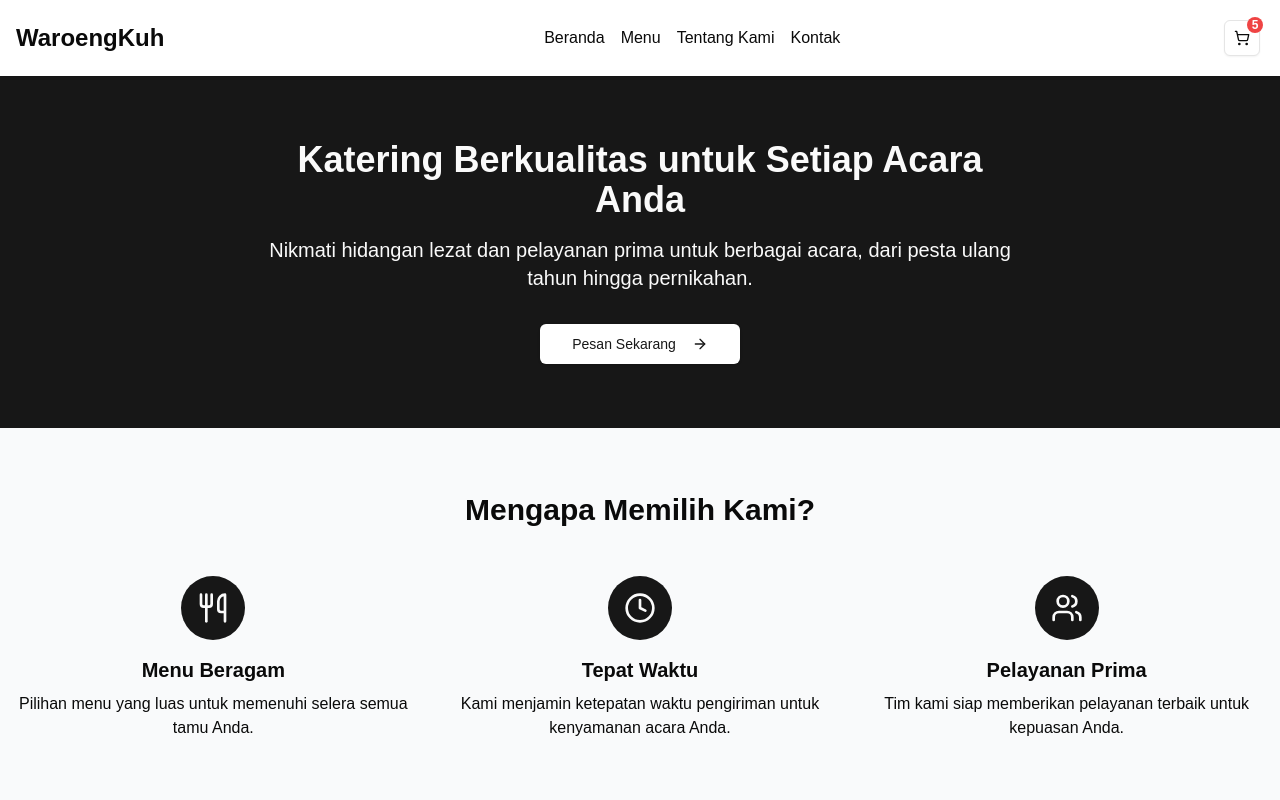
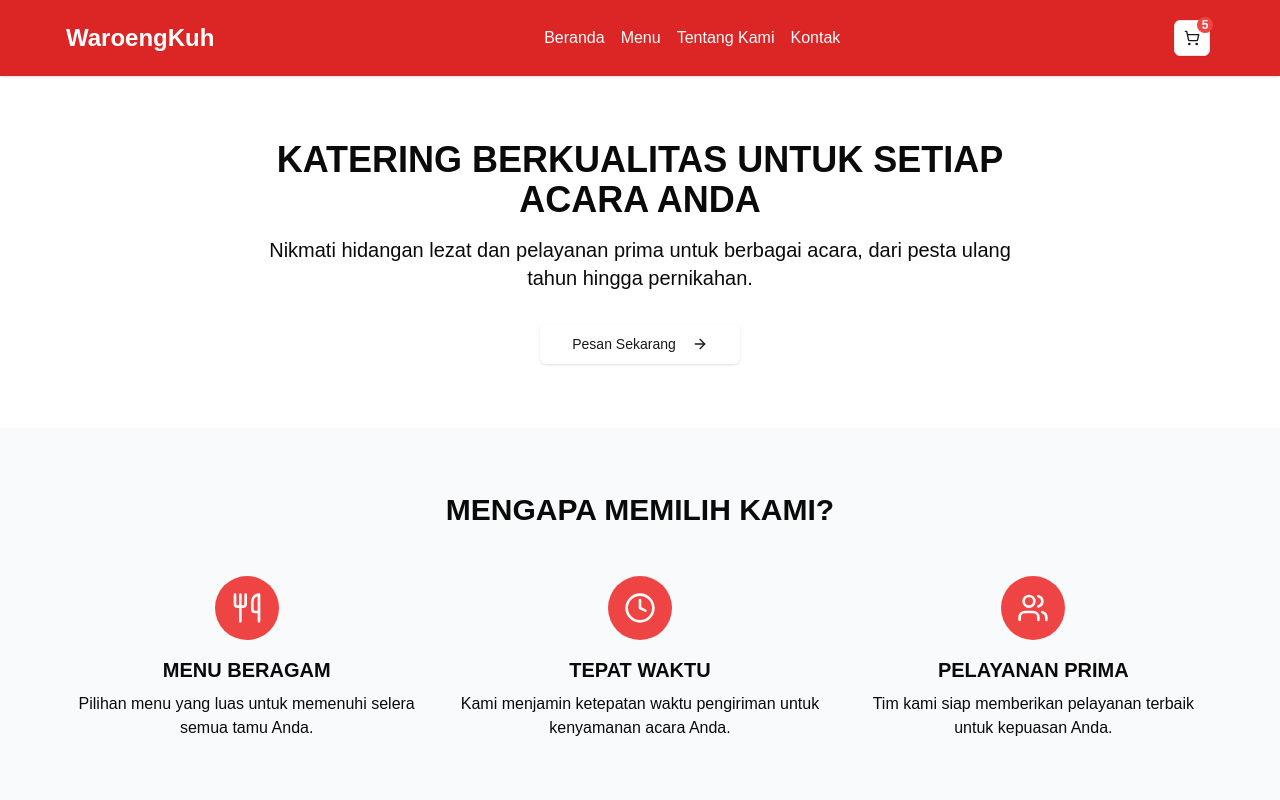
Before and after one commit to aftlah/ecommerce-pematik12, a Next.js app: page / in a window 1280 px wide. Shown: the top 800 px of the page. Built offline with nearby package versions, Linux system fonts and the light colour scheme.

Commit message:
add color

```diff
--- a/src/app/page.js
+++ b/src/app/page.js
@@ -46,11 +46,11 @@ export default function HomePage() {
   }
 
   return (
-    <div className="flex flex-col min-h-screen">
-      <section id="beranda" className="py-16 bg-primary text-primary-foreground">
+    <div className="flex flex-col min-h-screen ">
+      <section id="beranda" className="py-16 xl:px-[50px]">
         <div className="container px-4 mx-auto">
           <div className="max-w-3xl mx-auto text-center">
-            <h1 className="mb-4 text-4xl font-bold">Katering Berkualitas untuk Setiap Acara Anda</h1>
+            <h1 className="mb-4 text-4xl font-bold uppercase">Katering Berkualitas untuk Setiap Acara Anda</h1>
             <p className="mb-8 text-xl">Nikmati hidangan lezat dan pelayanan prima untuk berbagai acara, dari pesta ulang tahun hingga pernikahan.</p>
             <Button size="lg" className="bg-white text-primary hover:bg-gray-100" onClick={() => scrollToSection('menu')}>
               Pesan Sekarang <ArrowRight className="w-5 h-5 ml-2" />
@@ -59,36 +59,36 @@ export default function HomePage() {
         </div>
       </section>
 
-      <section id="tentang-kami" className="py-16 bg-gray-50">
+      <section id="tentang-kami" className="py-16 bg-gray-50 xl:px-[50px]">
         <div className="container px-4 mx-auto">
-          <h2 className="mb-12 text-3xl font-bold text-center">Mengapa Memilih Kami?</h2>
+          <h2 className="mb-12 text-3xl font-bold text-center uppercase">Mengapa Memilih Kami?</h2>
           <div className="grid grid-cols-1 gap-8 md:grid-cols-3">
             <div className="flex flex-col items-center text-center">
-              <div className="p-4 mb-4 rounded-full bg-primary text-primary-foreground">
+              <div className="p-4 mb-4 rounded-full bg-red-500 text-primary-foreground">
                 <Utensils className="w-8 h-8" />
               </div>
-              <h3 className="mb-2 text-xl font-semibold">Menu Beragam</h3>
-              <p>Pilihan menu yang luas untuk memenuhi selera semua tamu Anda.</p>
+              <h3 className="mb-2 text-xl font-semibold uppercase">Menu Beragam</h3>
+              <p className='max-w-sm'>Pilihan menu yang luas untuk memenuhi selera semua tamu Anda.</p>
             </div>
             <div className="flex flex-col items-center text-center">
-              <div className="p-4 mb-4 rounded-full bg-primary text-primary-foreground">
+              <div className="p-4 mb-4 rounded-full bg-red-500 text-primary-foreground">
                 <Clock className="w-8 h-8" />
               </div>
-              <h3 className="mb-2 text-xl font-semibold">Tepat Waktu</h3>
-              <p>Kami menjamin ketepatan waktu pengiriman untuk kenyamanan acara Anda.</p>
+              <h3 className="mb-2 text-xl font-semibold uppercase">Tepat Waktu</h3>
+              <p className='max-w-sm'>Kami menjamin ketepatan waktu pengiriman untuk kenyamanan acara Anda.</p>
             </div>
             <div className="flex flex-col items-center text-center">
-              <div className="p-4 mb-4 rounded-full bg-primary text-primary-foreground">
+              <div className="p-4 mb-4 rounded-full bg-red-500 text-primary-foreground">
                 <Users className="w-8 h-8" />
               </div>
-              <h3 className="mb-2 text-xl font-semibold">Pelayanan Prima</h3>
-              <p>Tim kami siap memberikan pelayanan terbaik untuk kepuasan Anda.</p>
+              <h3 className="mb-2 text-xl font-semibold uppercase">Pelayanan Prima</h3>
+              <p className='max-w-sm'>Tim kami siap memberikan pelayanan terbaik untuk kepuasan Anda.</p>
             </div>
           </div>
         </div>
       </section>
 
-      <main id="menu" className="container flex-grow px-4 py-8 mx-auto">
+      <main id="menu" className="container flex-grow px-4 py-8 mx-auto xl:px-[50px]">
         <h2 className="mb-6 text-3xl font-bold text-center">Menu Favorit Kami</h2>
         <div className="grid grid-cols-1 gap-6 sm:grid-cols-2 lg:grid-cols-4">
           {products.map((product) => (
@@ -113,7 +113,7 @@ export default function HomePage() {
         </div>
       </main>
 
-      <footer id="kontak" className="mt-12 bg-gray-100">
+      <footer id="kontak" className="mt-12 bg-gray-100 xl:px-[50px]">
         <div className="container px-4 py-8 mx-auto">
           <div className="grid grid-cols-1 gap-8 md:grid-cols-3">
             <div>
--- a/src/components/layout/navbar.jsx
+++ b/src/components/layout/navbar.jsx
@@ -12,16 +12,16 @@ function Navbar() {
 
 
     return (
-        <header className="sticky top-0 z-10 bg-white shadow">
+        <header className="sticky top-0 z-10 bg-red-600 shadow xl:px-[50px] text-white">
             <div className="container flex items-center justify-between px-4 py-4 mx-auto">
                 <h1 onClick={() => router.push('/')} className="text-2xl font-bold cursor-pointer">WaroengKuh</h1>
                 <nav className="hidden space-x-4 md:flex">
-                    <button onClick={() => scrollToSection('beranda')} className="hover:text-primary">Beranda</button>
-                    <button onClick={() => scrollToSection('menu')} className="hover:text-primary">Menu</button>
-                    <button onClick={() => scrollToSection('tentang-kami')} className="hover:text-primary">Tentang Kami</button>
-                    <button onClick={() => scrollToSection('kontak')} className="hover:text-primary">Kontak</button>
+                    <button onClick={() => scrollToSection('beranda')} className="hover:opacity-80">Beranda</button>
+                    <button onClick={() => scrollToSection('menu')} className="hover:opacity-80">Menu</button>
+                    <button onClick={() => scrollToSection('tentang-kami')} className="hover:opacity-80">Tentang Kami</button>
+                    <button onClick={() => scrollToSection('kontak')} className="hover:opacity-80">Kontak</button>
                 </nav>
-                <div className="flex items-center p-1 space-x-4">
+                <div className="flex items-center p-1 space-x-4 text-primary">
                     {/* <Button variant="outline" size="icon" onClick={() => toast({ title: "Keranjang Belanja", description: `Jumlah item: ${cart.length}` })}> */}
                     <Button variant="outline" size="icon" className="relative " onClick={() => router.push('/order/list') }>
                         <ShoppingCart className="w-5 h-5" />
```
